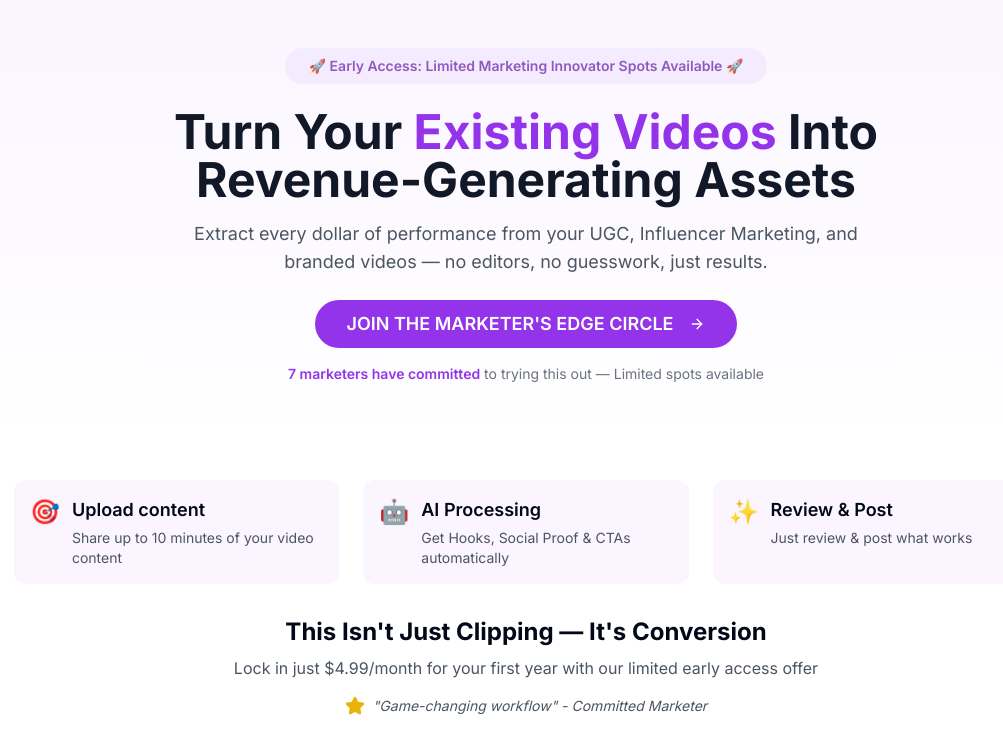
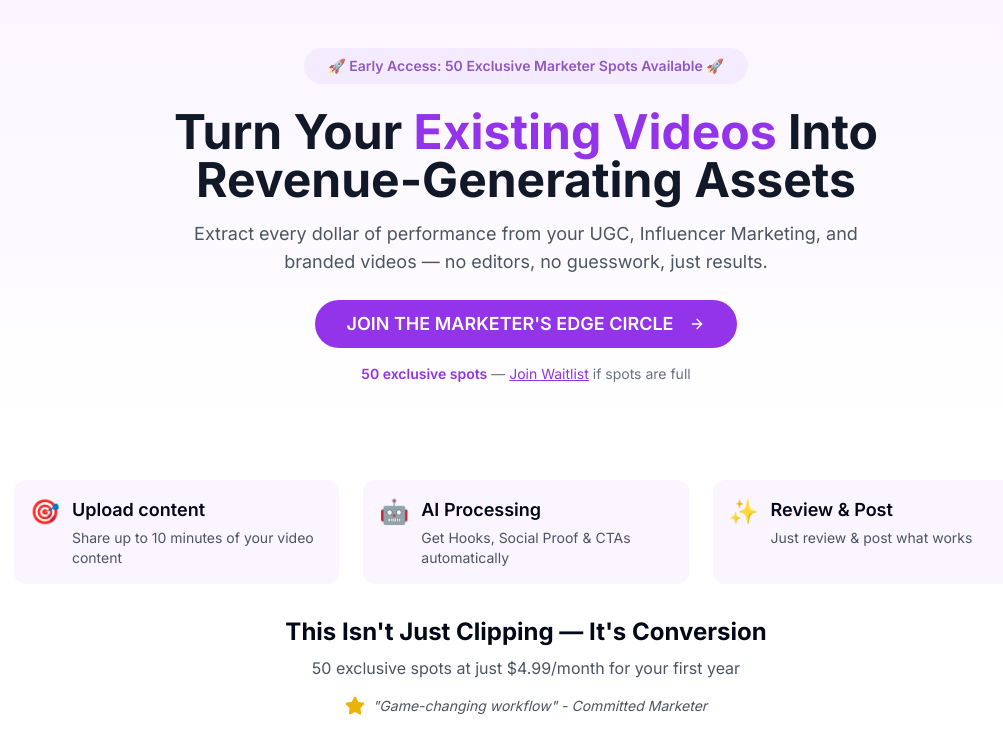
Before and after one commit to avisanghavi/videofusion-website, a React (Vite) app: page / in a window 1280 px wide. Shown: the top 754 px of the page, without its empty margins (114-1117 px from the left). Built offline with nearby package versions, Linux system fonts and the light colour scheme.

Commit message:
Update Hero and Pricing components
Update the Hero and Pricing components to reflect the change in available spots and the option to join the waitlist.

```diff
--- a/src/components/CompactValue.tsx
+++ b/src/components/CompactValue.tsx
@@ -1,5 +1,5 @@
 
-import { CheckCircle, Star } from "lucide-react";
+import { Star } from "lucide-react";
 
 export const CompactValue = () => {
   const features = [
@@ -38,7 +38,7 @@ export const CompactValue = () => {
         <div className="mt-8 text-center">
           <h2 className="text-2xl font-bold mb-2">This Isn't Just Clipping — It's Conversion</h2>
           <p className="text-gray-600">
-            Lock in just $4.99/month for your first year with our limited early access offer
+            50 exclusive spots at just $4.99/month for your first year
           </p>
           <div className="flex justify-center gap-2 mt-4">
             <Star className="w-5 h-5 text-yellow-500 fill-current" />
--- a/src/components/Hero.tsx
+++ b/src/components/Hero.tsx
@@ -6,7 +6,7 @@ export const Hero = () => {
   return (
     <div className="flex flex-col items-center justify-center px-4 py-12 text-center bg-gradient-to-b from-purple-50 to-white">
       <div className="bg-purple-100 text-purple-800 inline-block px-6 py-2 rounded-full text-sm font-semibold mb-6 animate-pulse">
-        🚀 Early Access: Limited Marketing Innovator Spots Available 🚀
+        🚀 Early Access: 50 Exclusive Marketer Spots Available 🚀
       </div>
       <h1 className="text-4xl md:text-5xl font-bold text-gray-900 mb-4 max-w-3xl">
         Turn Your <span className="text-purple-600">Existing Videos</span> Into Revenue-Generating Assets
@@ -22,7 +22,7 @@ export const Hero = () => {
         <ArrowRight className="ml-2 h-5 w-5" />
       </Button>
       <p className="text-sm text-gray-500">
-        <span className="font-semibold text-purple-600">7 marketers have committed</span> to trying this out — Limited spots available
+        <span className="font-semibold text-purple-600">50 exclusive spots</span> — <a href="#waitlist" className="text-purple-600 underline">Join Waitlist</a> if spots are full
       </p>
     </div>
   );
```
